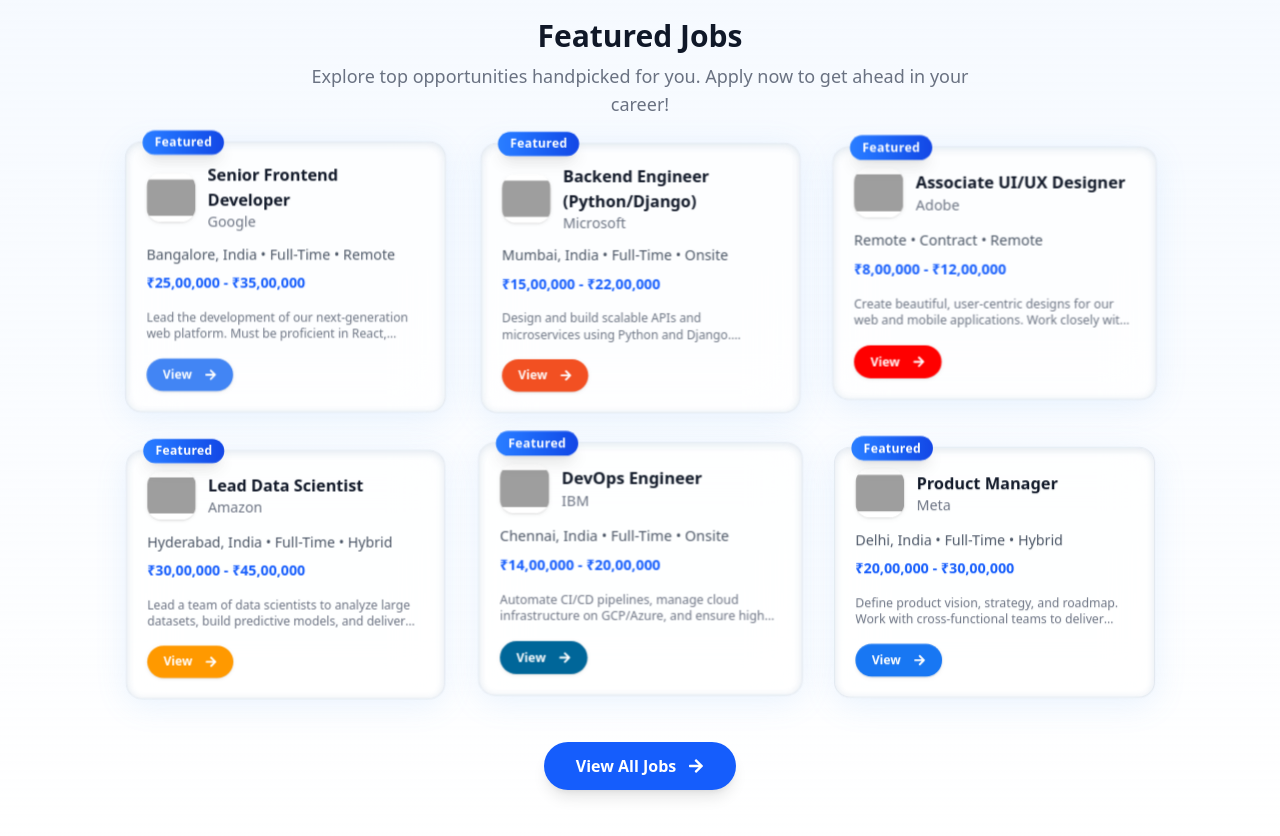
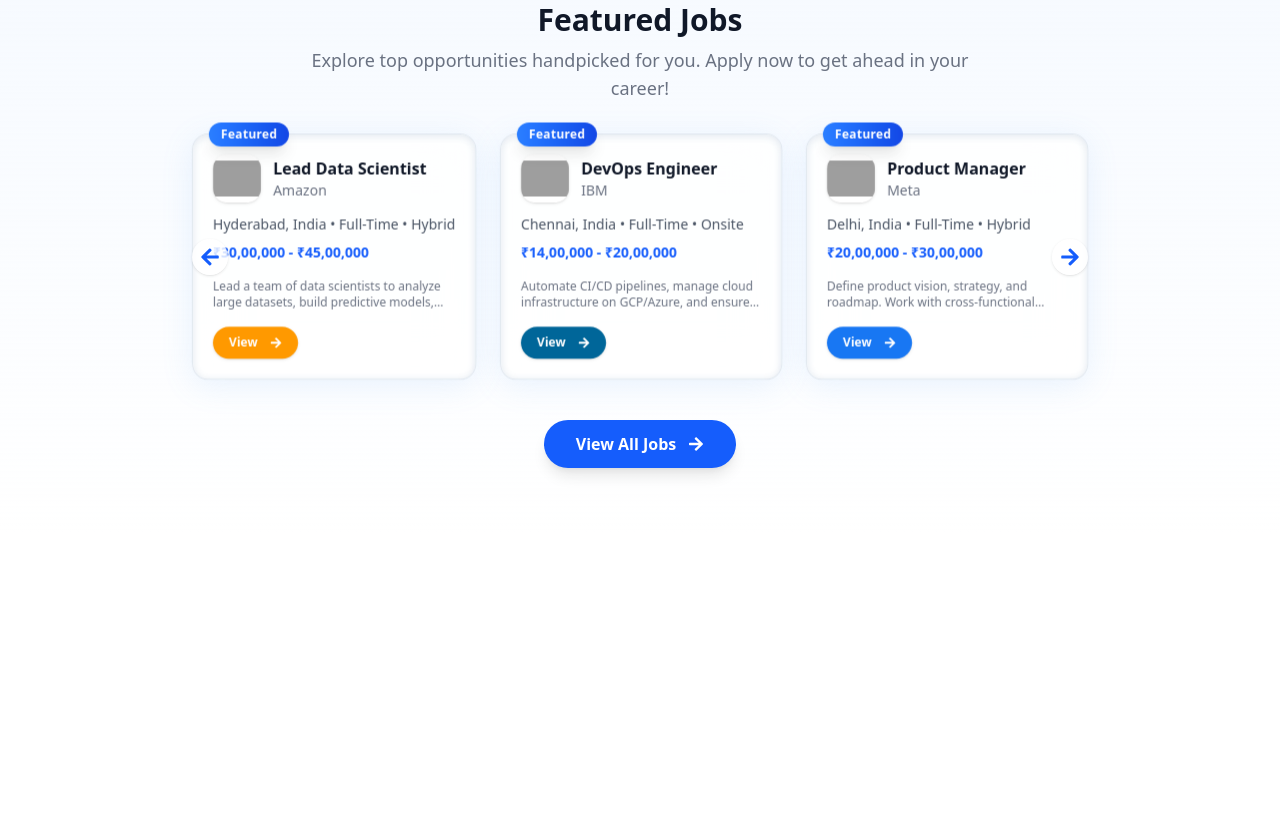
Before and after one commit to rishabhpareek2503/job-hunt, a Next.js app: page / in a window 1280 px wide. Shown: the part 2020-2856 px from the top of the page. After the commit the page ends 2552 px from the top, so only its background shows below. Built offline with nearby package versions, Linux system fonts and the light colour scheme; grey boxes are pictures that could not be loaded.

Commit message:
Add carousel to FeaturedJobsSection

```diff
--- a/src/components/FeaturedJobsSection.tsx
+++ b/src/components/FeaturedJobsSection.tsx
@@ -1,7 +1,7 @@
 "use client";
-import React from "react";
+import React, { useState, useEffect } from "react";
 import { dummyJobs } from "../lib/dummy-jobs";
-import { FaArrowRight } from "react-icons/fa";
+import { FaArrowRight, FaArrowLeft } from "react-icons/fa";
 
 const brandColors: Record<string, string> = {
   Google: "#4285F4",
@@ -18,10 +18,20 @@
   Twitter: "#000000",
 };
 
+const CARDS_TO_SHOW = 3;
+
 export default function FeaturedJobsSection({ onViewAll }: { onViewAll: () => void }) {
-  const jobs = dummyJobs.slice(0, 6);
-  // Randomize animation delays for organic feel
-  const delays = React.useMemo(() => jobs.map(() => (Math.random() * 1.5 + 0.1).toFixed(2)), [jobs.length]);
+  const jobs = dummyJobs;
+  const [current, setCurrent] = useState(0);
+  useEffect(() => {
+    const timer = setInterval(() => {
+      setCurrent((prev) => (prev + CARDS_TO_SHOW) % jobs.length);
+    }, 3000);
+    return () => clearInterval(timer);
+  }, [jobs.length]);
+  const goTo = (idx: number) => setCurrent((idx + jobs.length) % jobs.length);
+  // Get the 3 jobs to show, looping if needed
+  const visibleJobs = Array.from({ length: CARDS_TO_SHOW }, (_, i) => jobs[(current + i) % jobs.length]);
   return (
     <section className="relative w-full flex flex-col items-center py-16 px-4 bg-gradient-to-b from-blue-50/60 to-white overflow-x-hidden">
       {/* Animated background shape */}
@@ -42,18 +52,28 @@
       <p className="text-base md:text-lg text-gray-500 text-center max-w-2xl mb-8">
         Explore top opportunities handpicked for you. Apply now to get ahead in your career!
       </p>
-      <div className="w-full max-w-5xl grid grid-cols-1 sm:grid-cols-2 md:grid-cols-3 gap-8 md:gap-10 place-items-center mb-8">
-        {jobs.map((job, idx) => {
+      <div className="w-full max-w-4xl flex flex-row items-center justify-center mb-8 relative gap-6">
+        <div className="absolute left-0 top-1/2 -translate-y-1/2 z-10">
+          <button
+            className="p-2 bg-white/80 rounded-full shadow hover:bg-blue-100 transition"
+            onClick={() => goTo(current - CARDS_TO_SHOW)}
+            aria-label="Previous jobs"
+          >
+            <FaArrowLeft className="w-5 h-5 text-blue-600" />
+          </button>
+        </div>
+        <div className="flex-1 flex flex-row gap-6 justify-center">
+          {visibleJobs.map((job, idx) => {
             const color = brandColors[job.company] || "#2563eb";
             return (
               <div
                 key={job.id}
-              className="group relative flex flex-col items-start w-full max-w-xs p-5 bg-white/70 backdrop-blur-xl rounded-2xl shadow-xl hover:shadow-2xl transition-all duration-300 cursor-pointer animate-job-float animate-job-fadein"
+                className="group relative flex flex-col items-start w-full max-w-xs p-5 bg-white/80 backdrop-blur-xl rounded-2xl shadow-xl hover:shadow-2xl transition-all duration-500 cursor-pointer animate-job-float animate-job-fadein"
                 style={{
-                animationDelay: `${delays[idx]}s, ${idx * 0.12}s`,
                   border: `1.5px solid #e0e7ef`,
                   boxShadow: `0 6px 32px 0 #60a5fa22, inset 0 1.5px 8px 0 #e0e7ef`,
                   outline: 'none',
+                  animationDelay: '0s',
                 }}
                 tabIndex={0}
                 aria-label={`View job: ${job.title} at ${job.company}`}
@@ -83,6 +103,16 @@
               </div>
             );
           })}
+        </div>
+        <div className="absolute right-0 top-1/2 -translate-y-1/2 z-10">
+          <button
+            className="p-2 bg-white/80 rounded-full shadow hover:bg-blue-100 transition"
+            onClick={() => goTo(current + CARDS_TO_SHOW)}
+            aria-label="Next jobs"
+          >
+            <FaArrowRight className="w-5 h-5 text-blue-600" />
+          </button>
+        </div>
       </div>
       <button
         className="mt-2 px-8 py-3 bg-blue-600 text-white font-bold rounded-full shadow-lg hover:bg-blue-700 hover:scale-105 transition text-base flex items-center gap-2"
--- a/src/components/TopCompaniesSection.tsx
+++ b/src/components/TopCompaniesSection.tsx
@@ -52,7 +52,7 @@
       <p className="text-base md:text-lg text-gray-500 text-center max-w-2xl mb-8">
         Get hired by the world’s best. Explore opportunities at these leading organizations.
       </p>
-      <div className="w-full max-w-5xl grid grid-cols-2 sm:grid-cols-3 md:grid-cols-4 lg:grid-cols-6 gap-8 md:gap-10 place-items-center mb-8">
+      <div className="w-full max-w-5xl grid grid-cols-2 sm:grid-cols-3 md:grid-cols-4 lg:grid-cols-6 gap-4 md:gap-6 place-items-center mb-8">
         {companies.map((company, idx) => {
           const color = brandColors[company.name] || "#2563eb";
           return (
```
Lines whose indentation alone changed are shown as unchanged.
